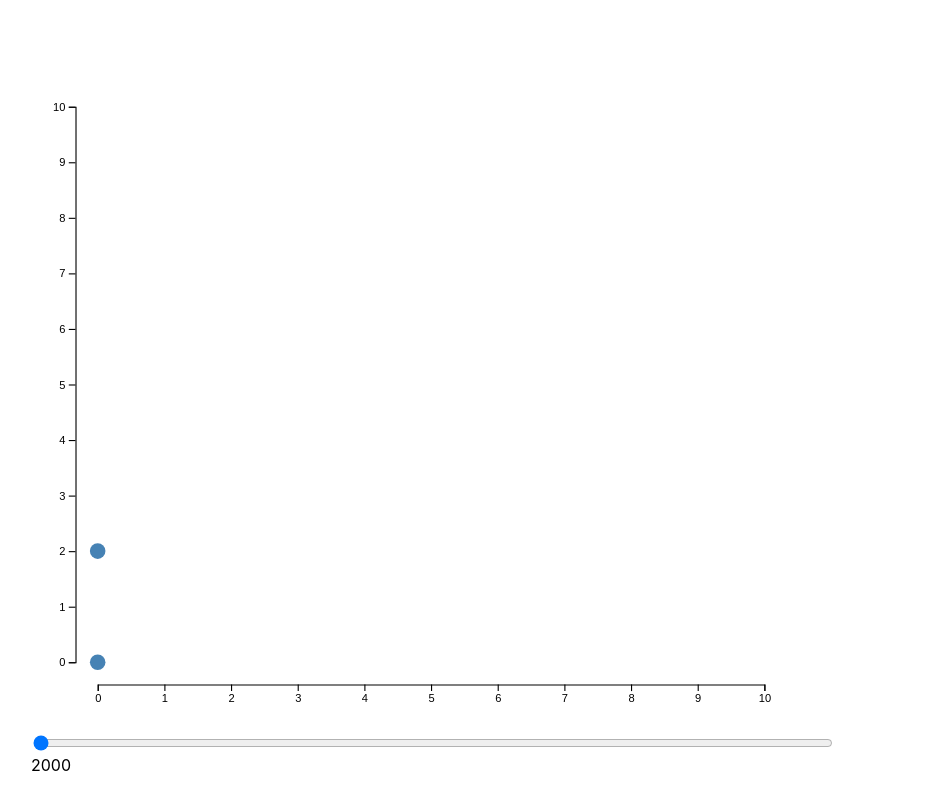
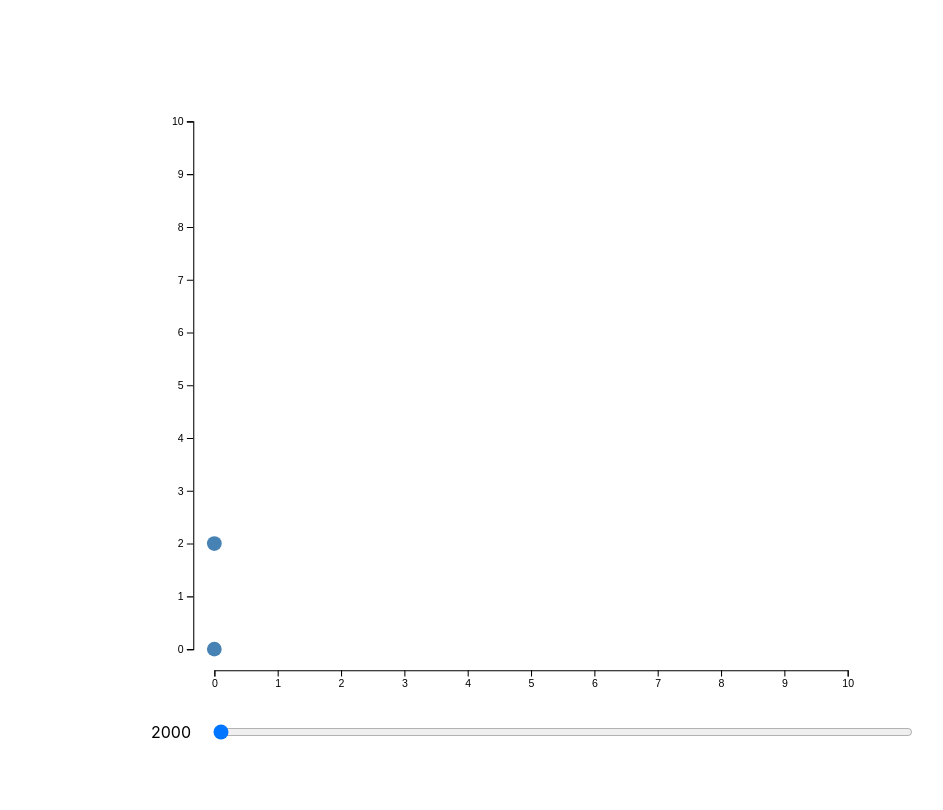
Before and after one commit to laurikin/economic-freedom-visualization, a React (Create React App) app: page / in a window 1280 px wide. Shown: the top 810 px of the page, without its empty margins (9-952 px from the left). Built offline with nearby package versions, Linux system fonts and the light colour scheme.

Commit message:
better layout

```diff
--- a/src/App.css
+++ b/src/App.css
@@ -0,0 +1,48 @@
+#root {
+    display: grid;
+    margin: auto;
+    grid-template-rows: 1fr;
+    align-items: center;
+    width: 100vw;
+    height: 100vh;
+}
+
+#main-container {
+    margin: auto;
+    display: grid;
+    grid-template-columns: 1fr 200px;
+    grid-template-rows: 1fr max-content;
+    grid-row-gap: 10px;
+    grid-template-areas:
+        "chart side-bar"
+        "range side-bar"
+    ;
+    padding: 20px;
+    width: 100vw;
+    max-width: 1000px;
+    box-sizing: border-box;
+}
+
+#side-bar {
+    grid-area: side-bar;
+    padding: 20px;
+}
+
+#range-selector {
+    grid-area: range;
+    display: grid;
+    grid-auto-flow: column;
+    grid-template-columns: max-content 1fr;
+    grid-column-gap: 20px;
+}
+
+#range-selector input {
+    width: 100%
+}
+
+#chart-container {
+    grid-area: chart;
+    align-self: start;
+    justify-content: end;
+    text-align: left;
+}
--- a/src/App.tsx
+++ b/src/App.tsx
@@ -1,17 +1,36 @@
-import React, { useState, useEffect } from 'react'
+import React, { useState, useEffect, useMemo } from 'react'
+import * as d3 from 'd3'
+
 import { ScatterPlot, IScatterPlotSelection } from './ScatterPlot'
 import { datas, years } from './data'
 import { TrailPlot, ITrailPlotData } from './TrailPlot'
-import * as d3 from 'd3'
+import { Legend } from './Legend'
+
 import './App.css'
 
 const App = () => {
+
+    const margin = 60
+    const width = 600
+    const height = 500
 
     const [dataInd, setDataInd] = useState(0)
     const [selection, setSelection] = useState(new Set() as IScatterPlotSelection)
     const [domain, setDomain] = useState(Array.from(selection) as (string)[]);
     const [freeColors, setFreeColors] = useState(new Set() as Set<number>);
+
+
     const colorScale = d3.scaleOrdinal(d3.schemeCategory10).domain(domain);
+    const data = datas[dataInd % years.length]
+    const xDomain: [number, number] = [0, 10]
+    const yDomain: [number, number] = [10, 0]
+
+
+    const legendItems = useMemo(() => (
+        data
+            .filter(d => selection.has(d.id))
+            .map(d => ({ id: d.id, label: d.label }))
+    ), [selection, data])
 
     useEffect(() => {
         const newDomain = domain.slice(0);
@@ -53,14 +72,6 @@ const App = () => {
         }
     }, [selection, domain, freeColors])
 
-    const margin = 60
-    const width = 600
-    const height = 500
-
-    const data = datas[dataInd % years.length]
-    const xDomain: [number, number] = [0, 10]
-    const yDomain: [number, number] = [10, 0]
-
     interface IRow {
         id: string
         label: string
@@ -93,14 +104,11 @@ const App = () => {
     }, {})
 
     return (
-        <React.Fragment>
         <div
-                style={{
-                    padding: 40,
-                    maxWidth: 800
-                }}
+            id="main-container"
         >
             <svg
+                id="chart-container"
                 viewBox={`0, 0, ${width + margin * 2}, ${height + margin * 2}`}
             >
 
@@ -128,10 +136,21 @@ const App = () => {
 
             </svg>
 
+            <div
+                id="side-bar"
+            >
+                <Legend
+                    items={legendItems}
+                    colorScale={colorScale}
+                />
+            </div>
+
+            <div
+                id="range-selector"
+            >
+                <div>{years[dataInd]}</div>
+
                 <input
-                    style={{
-                        width: '100%'
-                    }}
                     type="range"
                     value={dataInd}
                     onChange={(e) => {
@@ -144,10 +163,8 @@ const App = () => {
                     max={years.length - 1}
                 />
 
-                <div>{years[dataInd]}</div>
             </div>
-
-        </React.Fragment>
+        </div>
     )
 }
 
--- /dev/null
+++ b/src/Legend.css
@@ -0,0 +1,24 @@
+.legend {
+    display: grid;
+    grid-row-gap: 5px;
+}
+
+.legend .item {
+    display: grid;
+    grid-auto-flow: column;
+    grid-template-columns: min-content 1fr;
+    align-items: center;
+    grid-column-gap: 6px;
+}
+
+.legend .color-patch {
+    width: 25px;
+    height: 12px;
+}
+
+.legend .label {
+    width: 100%;
+    white-space: nowrap;
+    overflow: hidden;
+    text-overflow: ellipsis;
+}
--- /dev/null
+++ b/src/Legend.tsx
@@ -0,0 +1,34 @@
+import React from 'react'
+import './Legend.css'
+
+export interface ILegendProps {
+    items: {
+        id: string;
+        label: string;
+    }[]
+    colorScale: d3.ScaleOrdinal<string, string>
+}
+
+export const Legend = ({ items, colorScale }: ILegendProps) => {
+
+    return (
+        <div className="legend">
+            {items.map(({ label, id }) => {
+                return (
+                    <div
+                        key={id}
+                        className="item"
+                    >
+                        <div
+                            className="color-patch"
+                            style={{
+                                backgroundColor: colorScale(id),
+                            }}
+                        ></div>
+                        <div className="label">{label}</div>
+                    </div>
+                );
+            })}
+        </div>
+    )
+}
```
Lines whose indentation alone changed are shown as unchanged.
